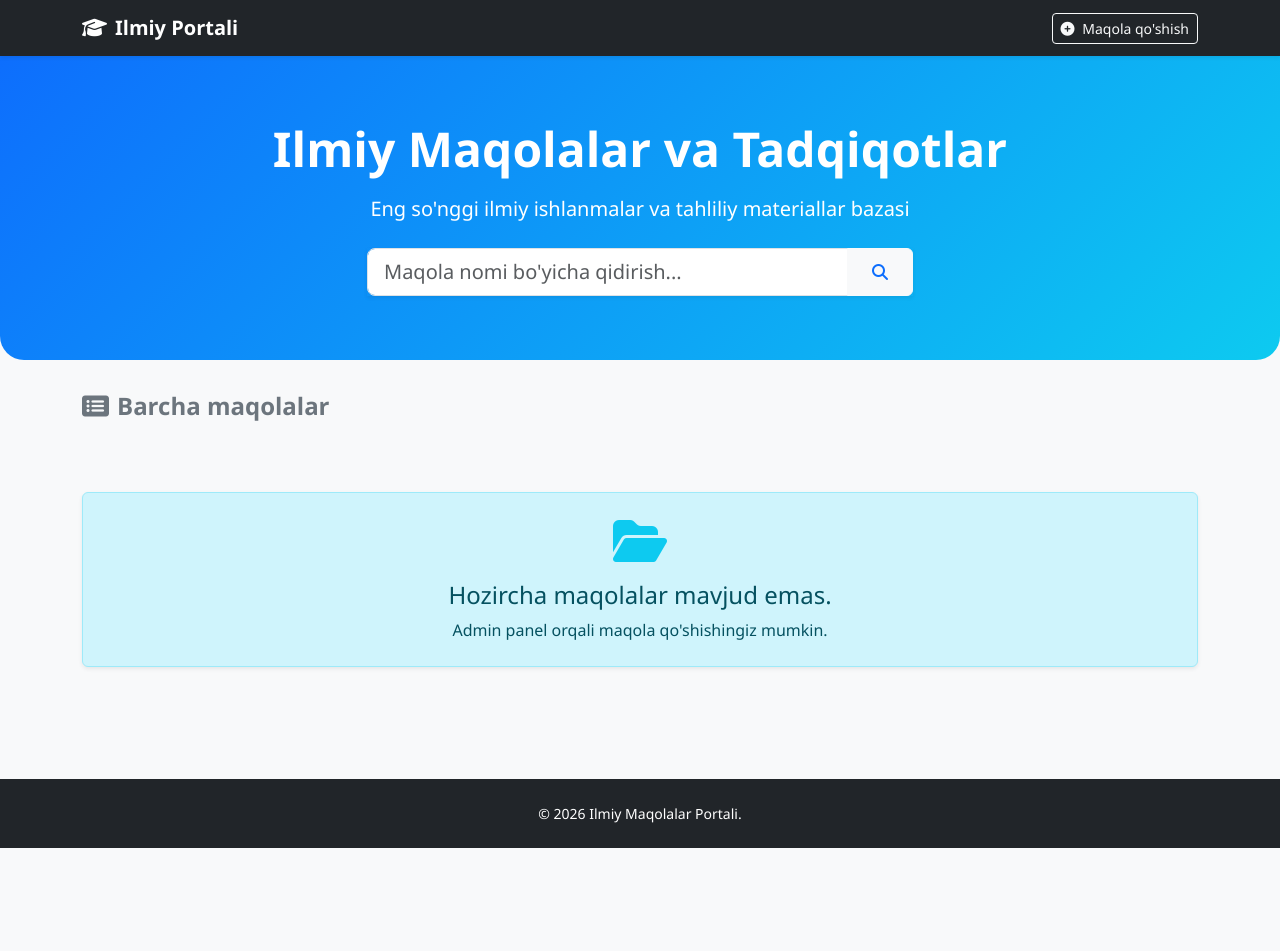
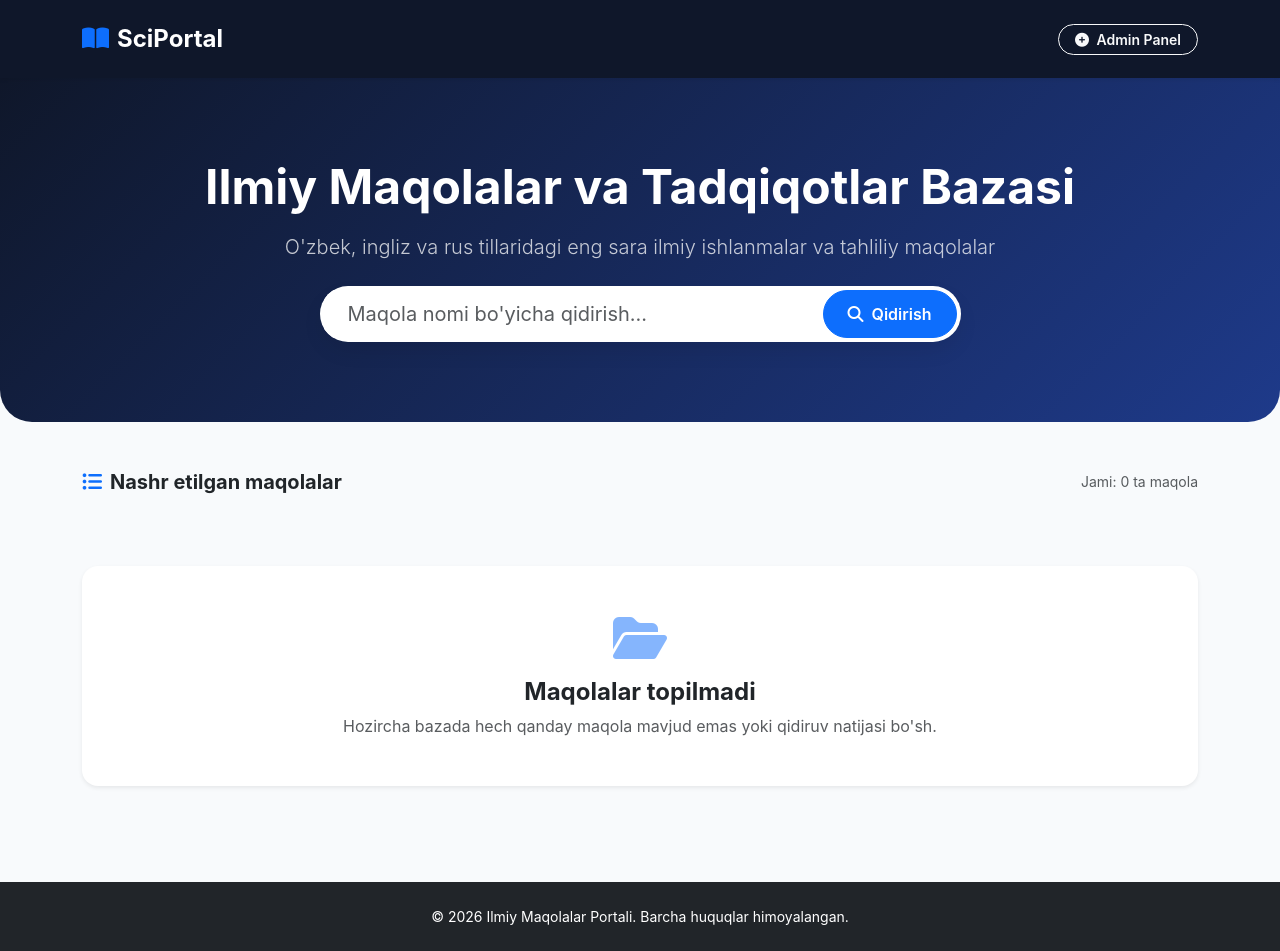
Before and after one commit to Muhammadyusuf95/scientific-article, a Flask app: page / in a window 1280 px wide. Before the commit the page ends 848 px from the top, so only its background shows below. Run offline with Flask 3, Linux system fonts and the light colour scheme.

Commit message:
Update index.html

```diff
--- a/templates/index.html
+++ b/templates/index.html
@@ -3,66 +3,87 @@
 <head>
     <meta charset="UTF-8">
     <meta name="viewport" content="width=device-width, initial-scale=1.0">
-    <title>Ilmiy Maqolalar Portali</title>
+    <title>Ilmiy Tadqiqotlar va Maqolalar Portali</title>
+    <!-- Google Scholar meta teglari uchun asosiy strukturaviy tayyorgarlik -->
+    <meta name="citation_journal_title" content="Ilmiy Maqolalar Portali">
     <link href="https://cdn.jsdelivr.net/npm/bootstrap@5.3.0/dist/css/bootstrap.min.css" rel="stylesheet">
     <link rel="stylesheet" href="https://cdnjs.cloudflare.com/ajax/libs/font-awesome/6.4.0/css/all.min.css">
     <style>
-        body { background-color: #f8f9fa; font-family: 'Segoe UI', Tahoma, Geneva, Verdana, sans-serif; }
-        .hero-section { background: linear-gradient(135deg, #0d6efd, #0dcaf0); color: white; padding: 4rem 2rem; border-radius: 0 0 1.5rem 1.5rem; margin-bottom: 2rem; }
-        .article-card { transition: transform 0.2s ease, box-shadow 0.2s ease; border: none; border-radius: 1rem; }
-        .article-card:hover { transform: translateY(-5px); box-shadow: 0 0.5rem 1rem rgba(0, 0, 0, 0.15); }
-        .stats-badge { font-size: 0.85rem; background-color: #e9ecef; color: #495057; padding: 0.35rem 0.65rem; border-radius: 50rem; }
+        :root { --primary-color: #0f172a; --accent-color: #2563eb; }
+        body { background-color: #f8fafc; font-family: 'Inter', system-ui, -apple-system, sans-serif; color: #334155; }
+        .navbar { background-color: var(--primary-color) !important; }
+        .hero-section { background: linear-gradient(135deg, #0f172a 0%, #1e3a8a 100%); color: white; padding: 5rem 1rem; border-radius: 0 0 2rem 2rem; margin-bottom: 3rem; }
+        .article-card { transition: all 0.3s ease; border: 1px solid #e2e8f0; border-radius: 1rem; background: white; }
+        .article-card:hover { transform: translateY(-4px); box-shadow: 0 10px 25px -5px rgba(0, 0, 0, 0.05), 0 8px 10px -6px rgba(0, 0, 0, 0.05); }
+        .stats-badge { font-size: 0.8rem; background-color: #f1f5f9; color: #475569; padding: 0.3rem 0.7rem; border-radius: 50rem; font-weight: 500; }
+        .search-box { border-radius: 50rem; overflow: hidden; box-shadow: 0 10px 25px -5px rgba(0,0,0,0.1); }
     </style>
 </head>
 <body>
-    <nav class="navbar navbar-expand-lg navbar-dark bg-dark shadow-sm">
+    <nav class="navbar navbar-expand-lg navbar-dark shadow-sm py-3">
         <div class="container">
-            <a class="navbar-brand fw-bold" href="/"><i class="fas fa-graduation-cap me-2"></i>Ilmiy Portali</a>
+            <a class="navbar-brand fw-bold fs-4" href="/"><i class="fas fa-book-open me-2 text-primary"></i>SciPortal</a>
             <div class="ms-auto">
-                <a href="/admin/add" class="btn btn-outline-light btn-sm"><i class="fas fa-plus-circle me-1"></i> Maqola qo'shish</a>
+                <a href="/admin/add" class="btn btn-outline-light btn-sm px-3 rounded-pill fw-semibold"><i class="fas fa-plus-circle me-1"></i> Admin Panel</a>
             </div>
         </div>
     </nav>
 
     <div class="hero-section text-center">
         <div class="container">
-            <h1 class="display-5 fw-bold mb-3">Ilmiy Maqolalar va Tadqiqotlar</h1>
-            <p class="lead mb-4">Eng so'nggi ilmiy ishlanmalar va tahliliy materiallar bazasi</p>
+            <h1 class="display-5 fw-bold mb-3">Ilmiy Maqolalar va Tadqiqotlar Bazasi</h1>
+            <p class="lead text-slate-300 mb-4 opacity-75">O'zbek, ingliz va rus tillaridagi eng sara ilmiy ishlanmalar va tahliliy maqolalar</p>
             <div class="row justify-content-center">
-                <div class="col-md-6">
-                    <div class="input-group shadow-sm">
-                        <input type="text" id="searchInput" class="form-control form-control-lg" placeholder="Maqola nomi bo'yicha qidirish...">
-                        <button class="btn btn-light px-4" type="button"><i class="fas fa-search text-primary"></i></button>
-                    </div>
+                <div class="col-md-7">
+                    <form action="/" method="GET" class="input-group search-box bg-white p-1">
+                        <input type="text" name="q" value="{{ query if query else '' }}" class="form-control form-control-lg border-0 ps-4 shadow-none" placeholder="Maqola nomi bo'yicha qidirish...">
+                        <button class="btn btn-primary px-4 rounded-pill fw-semibold" type="submit"><i class="fas fa-search me-1"></i> Qidirish</button>
+                    </form>
                 </div>
             </div>
         </div>
     </div>
 
     <div class="container mb-5">
-        <h2 class="h4 mb-4 fw-bold text-secondary"><i class="fas fa-list-alt me-2"></i>Barcha maqolalar</h2>
-        <div class="row" id="articlesList">
+        <div class="d-flex justify-content-between align-items-center mb-4">
+            <h2 class="h5 fw-bold text-dark m-0"><i class="fas fa-list-ul me-2 text-primary"></i>Nashr etilgan maqolalar</h2>
+            <span class="text-muted small">Jami: {{ articles|length }} ta maqola</span>
+        </div>
+
+        <div class="row">
             {% if articles %}
                 {% for article in articles %}
-                <div class="col-md-4 mb-4 article-item">
-                    <div class="card article-card h-100 shadow-sm p-3">
-                        <div class="card-body d-flex flex-column">
-                            <h5 class="card-title fw-bold text-dark mb-3">{{ article.title }}</h5>
-                            <p class="card-text text-muted small flex-grow-1">{{ article.abstract[:150] }}...</p>
-                            <div class="d-flex justify-content-between align-items-center mt-3 mb-3">
-                                {% if article.doi %}
-                                    <span class="badge bg-secondary">DOI: {{ article.doi }}</span>
-                                {% else %}
-                                    <span class="badge bg-light text-dark">DOI yo'q</span>
-                                {% endif %}
-                                <div>
-                                    <span class="stats-badge me-1"><i class="fas fa-eye me-1 text-primary"></i>{{ article.views_count }}</span>
-                                    <span class="stats-badge"><i class="fas fa-download me-1 text-success"></i>{{ article.downloads_count }}</span>
-                                </div>
+                <div class="col-lg-4 col-md-6 mb-4">
+                    <div class="card article-card h-100 p-4 d-flex flex-column">
+                        <div class="mb-2">
+                            {% if article.doi %}
+                                <span class="badge bg-light text-primary border fw-normal mb-2">DOI: {{ article.doi }}</span>
+                            {% endif %}
+                            <h5 class="card-title fw-bold text-dark mb-2" style="font-size: 1.1rem; line-height: 1.4;">{{ article.title_uz }}</h5>
+                            {% if article.title_en %}
+                                <h6 class="text-muted small fst-italic mb-2">{{ article.title_en }}</h6>
+                            {% endif %}
+                        </div>
+
+                        <p class="card-text text-secondary small flex-grow-1" style="line-height: 1.6;">
+                            {{ article.abstract_uz[:140] }}...
+                        </p>
+
+                        <!-- Mualliflar -->
+                        <div class="mb-3">
+                            <span class="small text-muted fw-semibold"><i class="fas fa-user-graduate me-1 text-primary"></i>
+                                {% for author in article.authors %}{{ author.full_name }}{% if not loop.last %}, {% endif %}{% endfor %}
+                            </span>
+                        </div>
+
+                        <div class="d-flex justify-content-between align-items-center border-top pt-3 mt-auto">
+                            <div>
+                                <span class="stats-badge me-1" title="Ko'rganlar"><i class="fas fa-eye text-primary me-1"></i>{{ article.views_count }}</span>
+                                <span class="stats-badge" title="Yuklab olganlar"><i class="fas fa-download text-success me-1"></i>{{ article.downloads_count }}</span>
                             </div>
-                            <div class="d-flex gap-2 mt-auto">
-                                <a href="/article/{{ article.id }}" class="btn btn-outline-primary btn-sm w-50"><i class="fas fa-info-circle me-1"></i> Batafsil</a>
-                                <a href="/download/{{ article.id }}" class="btn btn-success btn-sm w-50"><i class="fas fa-file-pdf me-1"></i> Yuklab olish</a>
+                            <div class="d-flex gap-2">
+                                <a href="/article/{{ article.id }}" class="btn btn-outline-primary btn-sm px-3 rounded-pill">Batafsil</a>
+                                <a href="/download/{{ article.id }}" class="btn btn-success btn-sm px-3 rounded-pill"><i class="fas fa-file-pdf"></i></a>
                             </div>
                         </div>
                     </div>
@@ -70,10 +91,10 @@
                 {% endfor %}
             {% else %}
                 <div class="col-12 text-center py-5">
-                    <div class="alert alert-info py-4 shadow-sm" role="alert">
-                        <i class="fas fa-folder-open fa-3x mb-3 text-info"></i>
-                        <h4>Hozircha maqolalar mavjud emas.</h4>
-                        <p class="mb-0">Admin panel orqali maqola qo'shishingiz mumkin.</p>
+                    <div class="card border-0 bg-white shadow-sm p-5 rounded-4">
+                        <i class="fas fa-folder-open fa-3x mb-3 text-primary opacity-50"></i>
+                        <h4 class="fw-bold text-dark">Maqolalar topilmadi</h4>
+                        <p class="text-muted mb-0">Hozircha bazada hech qanday maqola mavjud emas yoki qidiruv natijasi bo'sh.</p>
                     </div>
                 </div>
             {% endif %}
@@ -81,19 +102,11 @@
     </div>
 
     <footer class="bg-dark text-white text-center py-4 mt-auto">
-        <div class="container"><p class="mb-0 small">&copy; 2026 Ilmiy Maqolalar Portali.</p></div>
+        <div class="container">
+            <p class="mb-0 small text-white-55">&copy; 2026 Ilmiy Maqolalar Portali. Barcha huquqlar himoyalangan.</p>
+        </div>
     </footer>
 
     <script src="https://cdn.jsdelivr.net/npm/bootstrap@5.3.0/dist/js/bootstrap.bundle.min.js"></script>
-    <script>
-        document.getElementById('searchInput').addEventListener('keyup', function() {
-            let filter = this.value.toLowerCase();
-            let items = document.querySelectorAll('.article-item');
-            items.forEach(function(item) {
-                let text = item.textContent.toLowerCase();
-                item.style.display = text.includes(filter) ? "" : "none";
-            });
-        });
-    </script>
 </body>
 </html>
```
